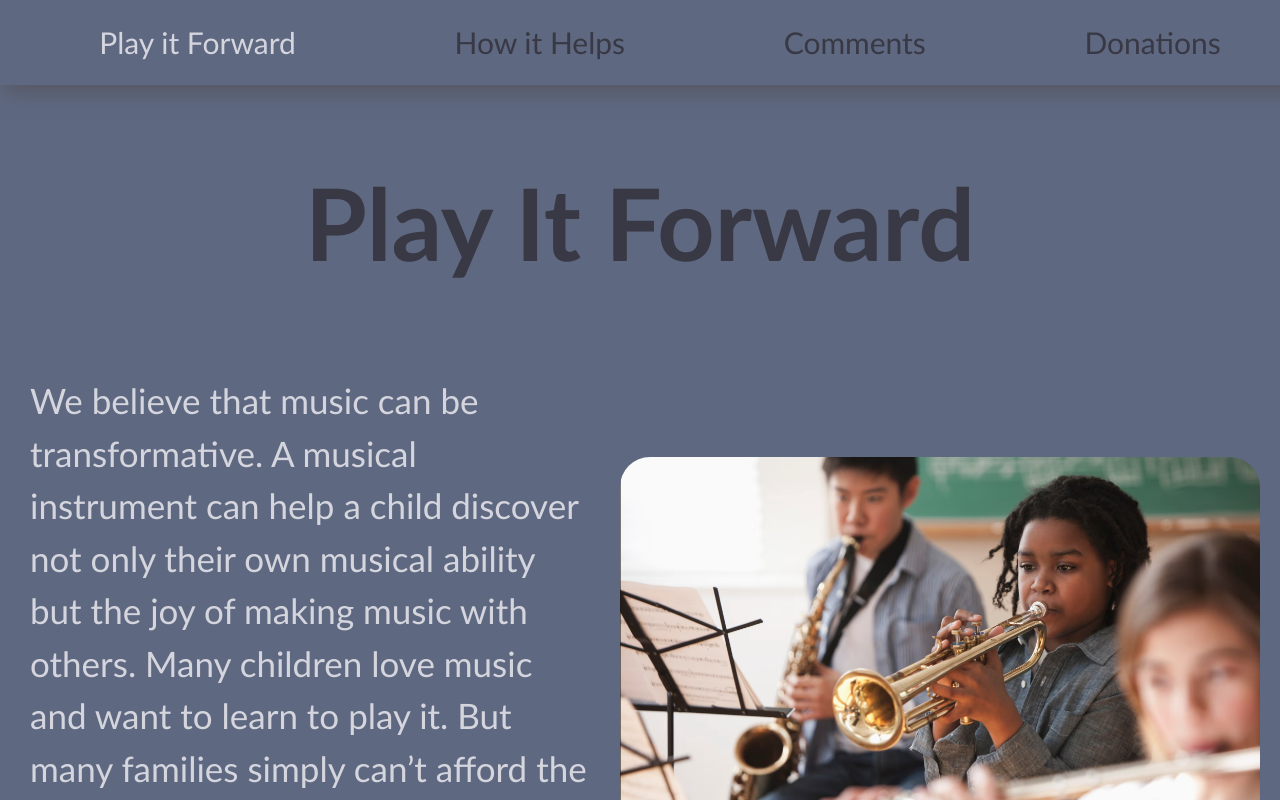
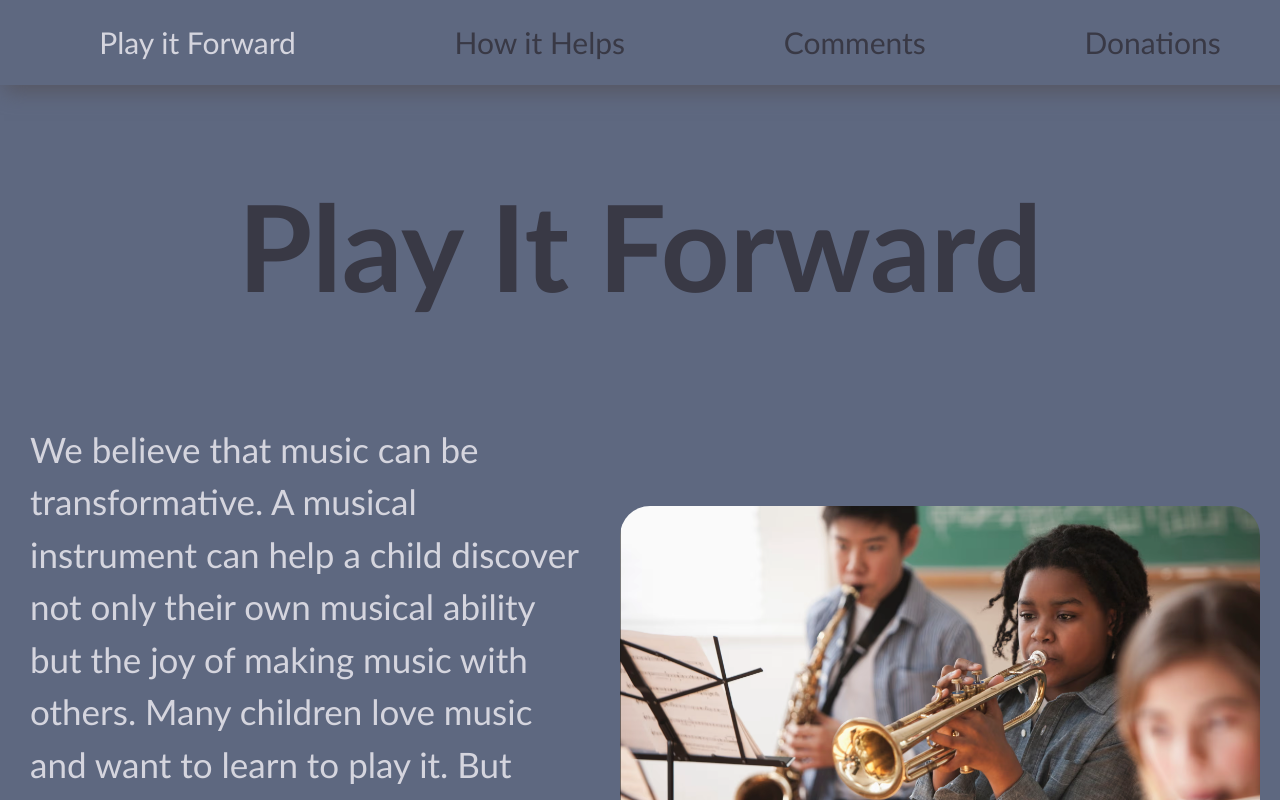
Before and after one commit to ktkelly11/Kelly_Katherine_Instrument_Capstone, a React (Vite) app: page / in a window 1280 px wide. Shown: the top 800 px of the page. Built offline with nearby package versions, Linux system fonts and the light colour scheme.

Commit message:
Styling for Homepage

```diff
--- a/src/components/homePageIntro/HomePageIntro.css
+++ b/src/components/homePageIntro/HomePageIntro.css
@@ -1,5 +1,5 @@
 .home-page-intro h1 {
   font-family: "Gill Sans", "Gill Sans MT", Calibri, "Trebuchet MS", sans-serif;
   color: rgb(57, 57, 69);
-  font-size: 100px;
+  font-size: 120px;
 }
```
